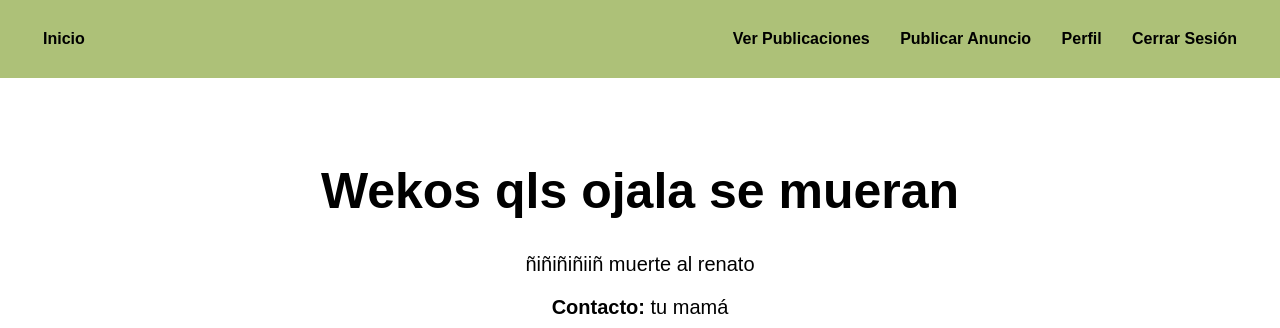
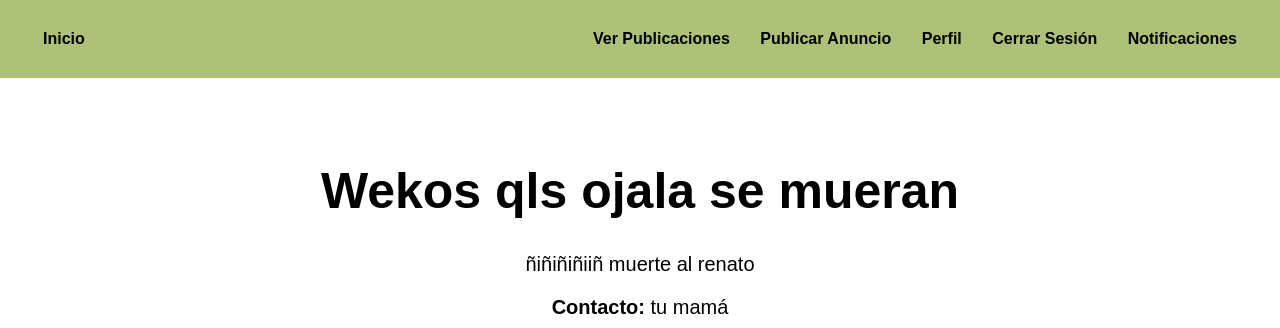
Before and after one commit to chicharron1/bookity-proyecto-inicial, a Django app: page /publicacion/1/ in a window 1280 px wide. Shown: the top 328 px of the page. Run offline with Django 5.2, Linux system fonts and the light colour scheme; a user stored in the database is signed in; data comes from the database, SQL or seed files in the repository; both versions use the stored data as it was after the commit; some web fonts are replaced.

Commit message:
Link notificaciones en la barra superior

```diff
--- a/bookity/BookityApp/templates/BookityApp/base.html
+++ b/bookity/BookityApp/templates/BookityApp/base.html
@@ -36,6 +36,7 @@
                 <a href="\publicar">Publicar Anuncio</a>
                 <a href="\perfil">Perfil</a>
                 <a href="\cerrar_sesion">Cerrar Sesión</a>
+                <a href="\notificaciones">Notificaciones</a>
             {% endif %}
         </div>
     </nav>
```
Also changed, not shown: bookity/db.sqlite3.
